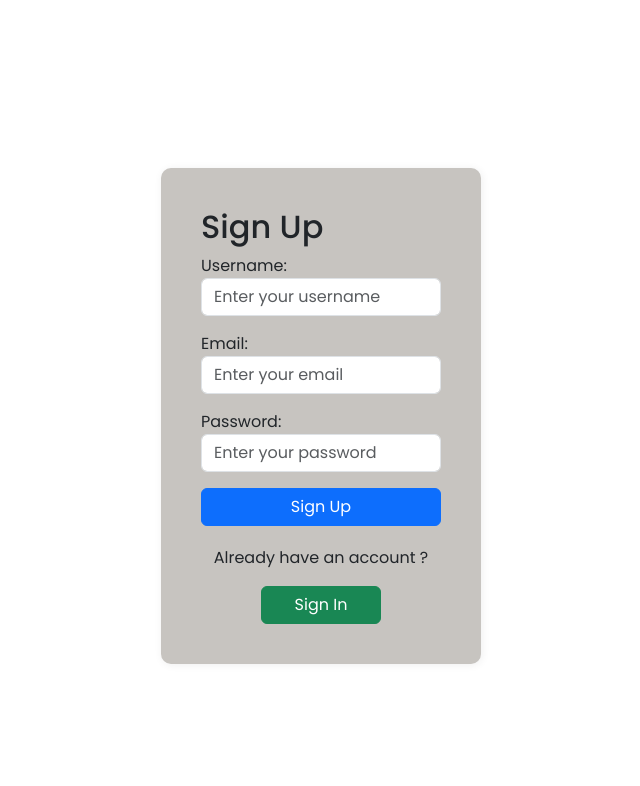
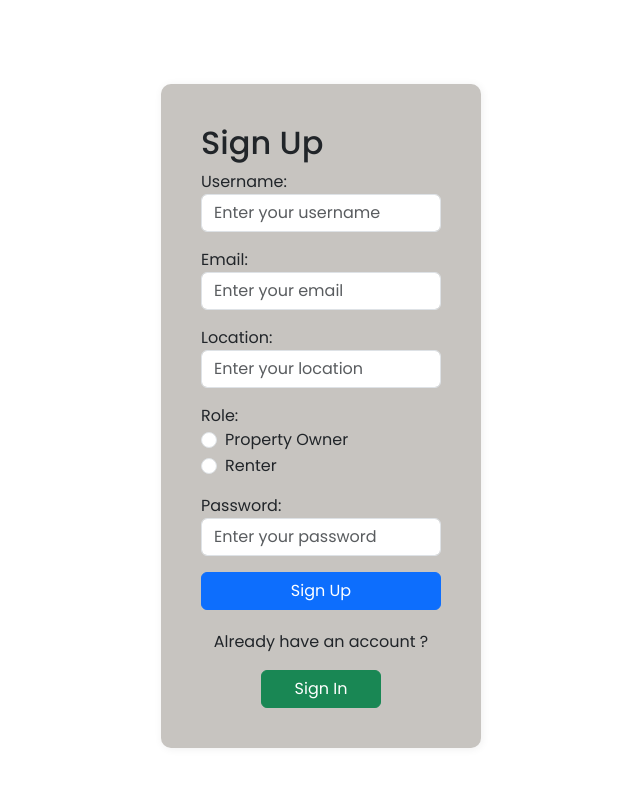
Before and after one commit to Pascal7601/kejaPrime, a React (Vite) app in the folder frontend/: page /Sign-up in a window 1280 px wide. Shown: the top 786 px of the page, without its empty margins (319-959 px from the left). Built offline with nearby package versions, Linux system fonts and the light colour scheme.

Commit message:
user validation

```diff
--- a/frontend/src/components/SignUp.jsx
+++ b/frontend/src/components/SignUp.jsx
@@ -8,7 +8,9 @@ const SignUp = () => {
 	const [values, setValues] = useState({
 		name: '',
 		email: '',
-		password: ''
+		password: '',
+		location: '',
+		role:''   // new field for user type (property owner or renter)
 	});
 	const [errors, setErrors] = useState({});
 
@@ -48,6 +50,45 @@ const SignUp = () => {
 				{errors.email && <span className='text-danger'> {errors.email} </span>}
 			</div>
 			<div className='form-group mb-3'>
+				<label htmlFor="location"> Location:</label>
+				<input
+					type="text"
+					name='location'
+					className='form-control'
+					autoComplete='off'
+					placeholder='Enter your location'
+					onChange={handleInput}
+				/>
+				{errors.location && <span className='text-danger'> {errors.location} </span>}
+			</div>
+			{/* role: property owner of renter */}
+			<div className='form-group mb-3'>
+				<label htmlFor="usertype"> Role: </label>
+				<div className='form-check'>
+					<input
+						type="radio"
+						className='form-check-input'
+						name='role'
+						value='propertyOwner'
+						onChange={handleInput}
+						id='propertyOwner'
+					/>
+					<label className="form-check-label" htmlFor="propertyOwner">Property Owner</label>
+				</div>
+				<div className='form-check'>
+					<input
+						type="radio"
+						className='form-check-input'
+						name='role'
+						value='renter'
+						onChange={handleInput}
+						id='renter'
+					/>
+					<label className="form-check-label" htmlFor="renter">Renter </label>
+				</div>
+				{errors.role && <span className='text-danger'> {errors.role} </span>}
+			</div>
+			<div className='form-group mb-3'>
 				<label htmlFor="password"> Password:</label>
 				<input
 					type="text"
```
Also changed, not shown: frontend/src/SignUpValidation.jsx (+10 -0 lines).
